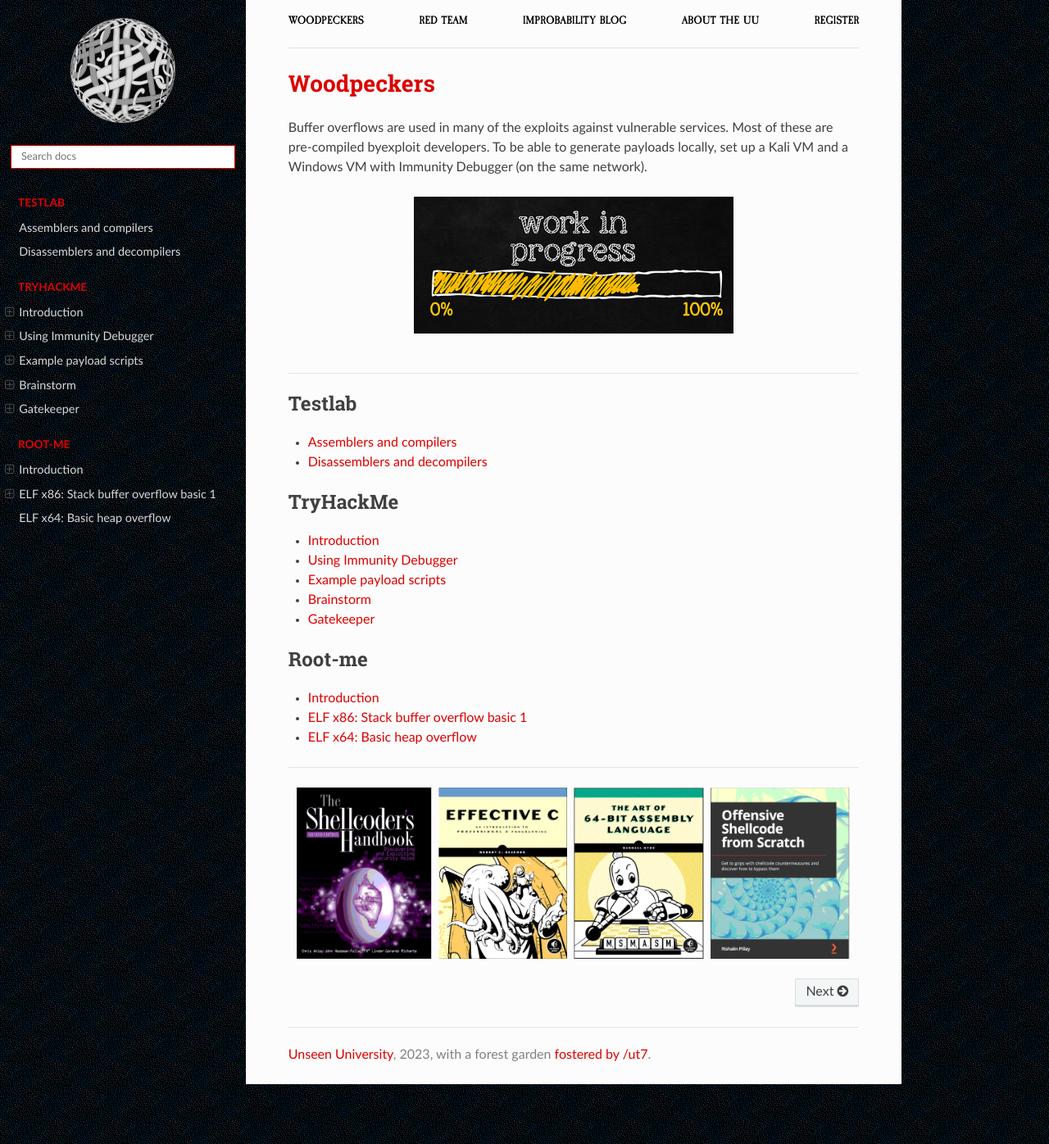
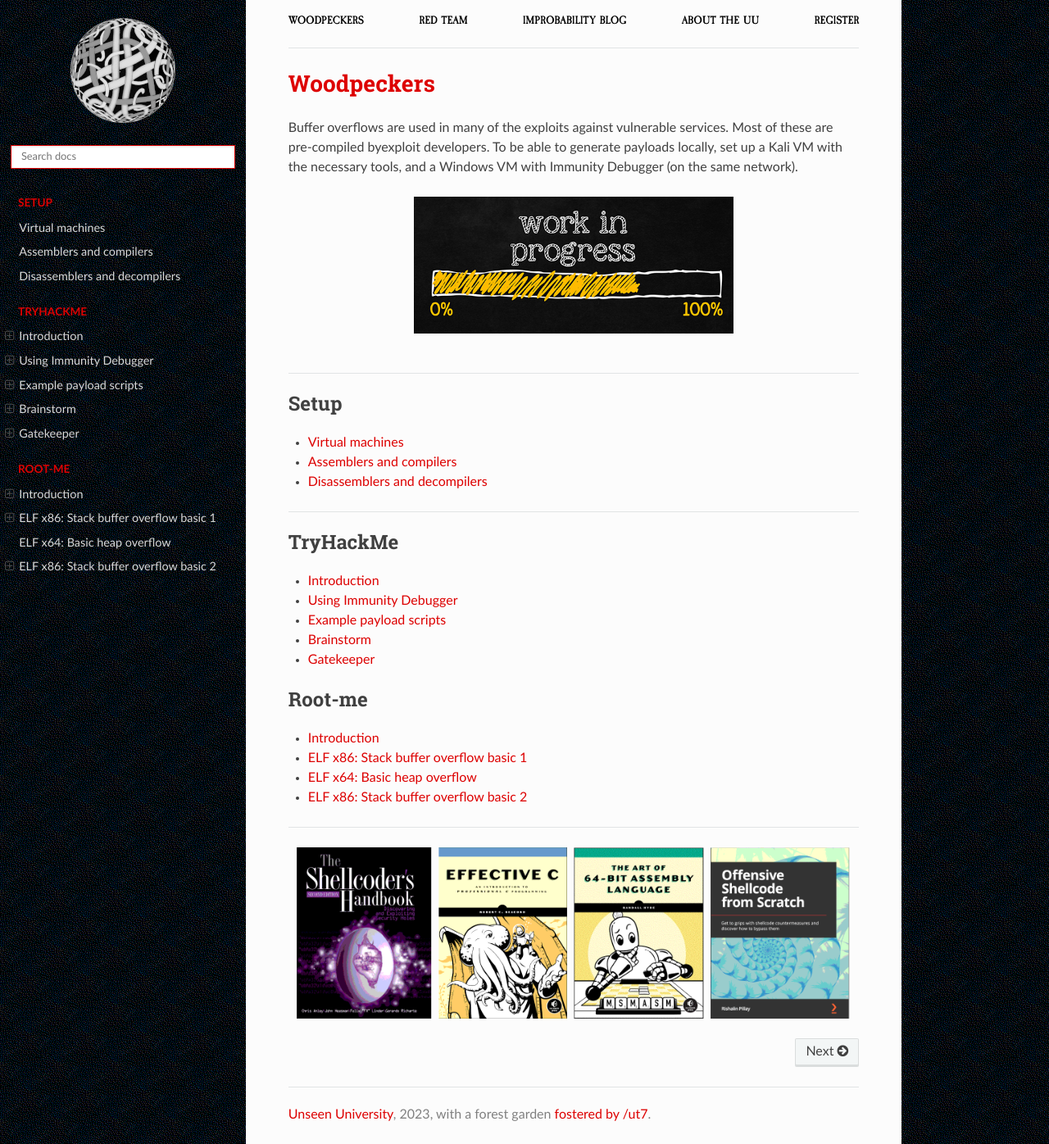
Before and after one commit to tymyrddin/red-bo, a Sphinx documentation site: the page built from source/index.rst, in a window 1280 px wide and 1396 px high. Shown: the whole window at 82% size. Built offline with Sphinx 7.4.7 and the Read the Docs theme 2.0.0, drawn with Linux system fonts in a browser that asks for light colours.

Commit message:
Added ELF x86 Stack buffer overflow basic 2

```diff
--- a/source/docs/root-me/README.md
+++ b/source/docs/root-me/README.md
@@ -12,3 +12,4 @@ Practice exploitation of programs vulnerable to buffer overflow.
 
 * [ELF x86: Stack buffer overflow basic 1](elf-86-stack-basic.md)
 * [ELF x64: Basic heap overflow](elf-64-heap-basic1.md)
+* [ELF x86: Stack buffer overflow basic 2](elf-86-stack-basic2.md)
--- /dev/null
+++ b/source/docs/root-me/elf-86-stack-basic2.md
@@ -0,0 +1,11 @@
+# ELF x86: Stack buffer overflow basic 2
+
+[RootMe challenge: ELF x86 - Stack buffer overflow basic 2](): An intermediate level to familiarize yourself with stack overflows.
+
+## Resources
+
+* [Débordement de tampon - dans la pile](https://www.root-me.org/spip.php?article807)
+* [François Boisson : Buffer Overflow ou explication de «une faille de type bufferoverflow ...](https://www.youtube.com/watch?v=u-OZQkv2ebw) (YouTube)
+* [Stack Bug - Exploitation avancee de buffer overflow](https://repository.root-me.org/Exploitation%20-%20Syst%C3%A8me/Unix/FR%20-%20Stack%20Bug%20-%20Exploitation%20avancee%20de%20buffer%20overflow.pdf)
+* [Exploiting Stack Buffer Overflows in the Linux x86 Kernel](https://repository.root-me.org/Exploitation%20-%20Syst%C3%A8me/Unix/EN%20-%20Exploiting%20Stack%20Buffer%20Overflows%20in%20the%20Linux%20x86%20Kernel.pdf)
+* [64 Bits Linux Stack Based Buffer Overflow](https://repository.root-me.org/Exploitation%20-%20Syst%C3%A8me/Unix/EN%20-%2064%20Bits%20Linux%20Stack%20Based%20Buffer%20Overflow.pdf)
--- a/source/index.rst
+++ b/source/index.rst
@@ -1,7 +1,7 @@
 Woodpeckers
 ========================================================
 
-Buffer overflows are used in many of the exploits against vulnerable services. Most of these are pre-compiled byexploit developers. To be able to generate payloads locally, set up a Kali VM and a Windows VM with Immunity Debugger (on the same network).
+Buffer overflows are used in many of the exploits against vulnerable services. Most of these are pre-compiled byexploit developers. To be able to generate payloads locally, set up a Kali VM with the necessary tools, and a Windows VM with Immunity Debugger (on the same network).
 
 .. image:: _static/images/in-progress.png
   :alt: Forever in progress ...
@@ -11,10 +11,13 @@ Buffer overflows are used in many of the exploits against vulnerable services. M
 .. toctree::
    :maxdepth: 1
    :includehidden:
-   :caption: Testlab
+   :caption: Setup
 
+   Virtual machines <https://red.tymyrddin.dev/projects/testlab/en/latest/docs/vm/README.html>
    Assemblers and compilers <https://red.tymyrddin.dev/projects/testlab/en/latest/docs/dev/README.html>
    Disassemblers and decompilers <https://red.tymyrddin.dev/projects/testlab/en/latest/docs/dis/README.html>
+
+----
 
 .. toctree::
    :maxdepth: 1
@@ -36,6 +39,7 @@ Buffer overflows are used in many of the exploits against vulnerable services. M
    docs/root-me/README.md
    docs/root-me/elf-86-stack-basic.md
    docs/root-me/elf-64-heap-basic1.md
+   docs/root-me/elf-86-stack-basic2.md
 
 ----
 
```
